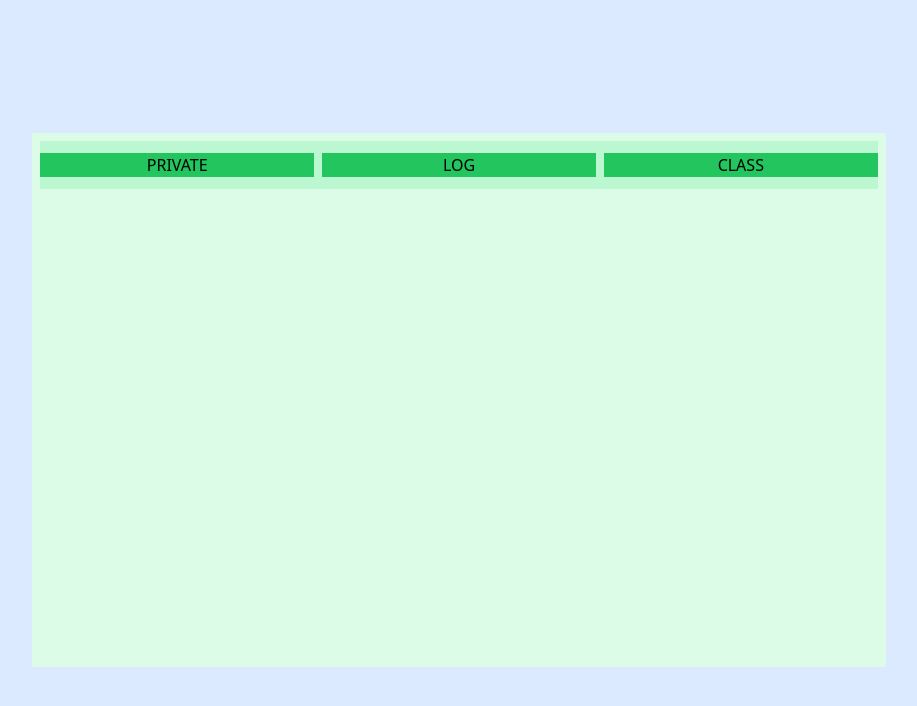
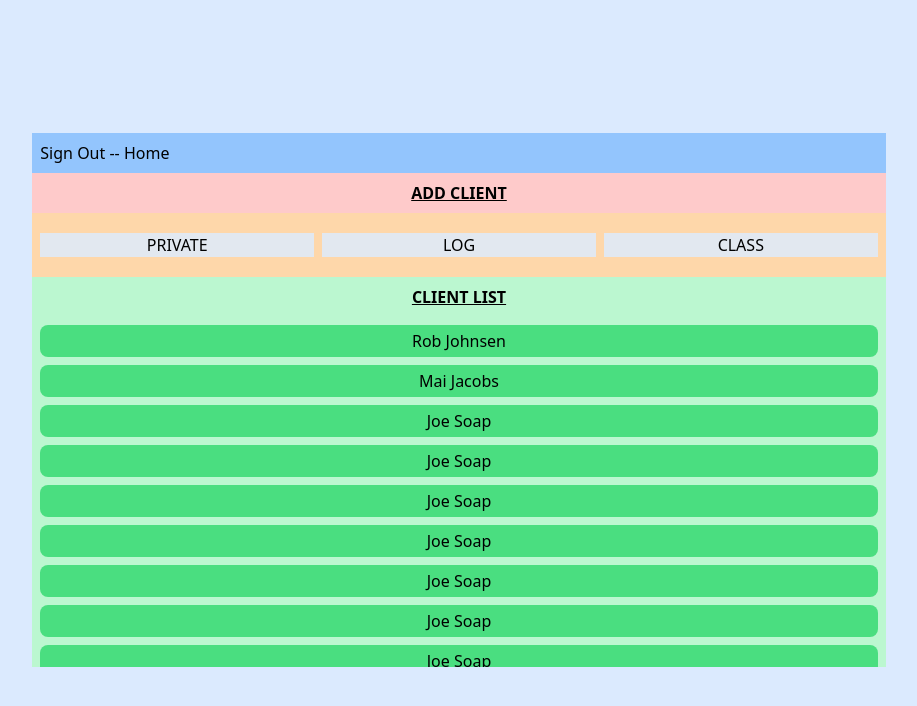
Before and after one commit to RobJJ/crud-client-app, a React (Create React App) app: page / in a window 1280 px wide. Shown: the top 706 px of the page, without its empty margins (181-1098 px from the left). Built offline with nearby package versions, Linux system fonts and the light colour scheme.

Commit message:
Implemented rough layout for homePage. Components sharing space and interacting as intended

```diff
--- a/src/App.js
+++ b/src/App.js
@@ -4,12 +4,13 @@ import ReceiptList from "./Components/Receipts/Receipt-parent-component";
 import AddClient from "./Components/AddClient/AddClient-component";
 import Navigation from "./Components/Navigation/Navigation-parent-component";
 import Log from "./Components/Log/Log-parent-component";
+import HomePage from "./Pages/Home-page";
 //
 
 function App() {
   return (
     <div className="w-screen h-screen bg-blue-100 flex justify-center items-center">
-      <Log />
+      <HomePage />
     </div>
   );
 }
--- a/src/Components/AddClient/AddClient-component.jsx
+++ b/src/Components/AddClient/AddClient-component.jsx
@@ -1,5 +1,4 @@
 import React, { useRef } from "react";
-import ClientList from "../ClientList/ClientList-parent-component";
 //
 //
 function AddClient(params) {
@@ -20,7 +19,7 @@ function AddClient(params) {
   };
   //
   return (
-    <div className="w-1/2 h-1/2 bg-blue-200 p-2 flex flex-col">
+    <div className=" flex flex-col">
       <div className="w-full bg-red-200 flex flex-col">
         <h2
           onClick={handleClientExpand}
@@ -69,8 +68,6 @@ function AddClient(params) {
           </button>
         </form>
       </div>
-      {/* CLIENT LIST COMPONENT WILL BE BELOW HERE */}
-      <ClientList />
     </div>
   );
 }
--- a/src/Components/ClientList/ClientList-parent-component.jsx
+++ b/src/Components/ClientList/ClientList-parent-component.jsx
@@ -64,34 +64,34 @@ const testListClients = [
     notes:
       "Random text that is very long so I want to see how this would wrap to a new line if that is needed",
   },
-  {
-    name: "Joe Soap",
-    age: 24,
-    country: "England",
-    notes:
-      "Random text that is very long so I want to see how this would wrap to a new line if that is needed",
-  },
-  //   {
-  //     name: "Joe Soap",
-  //     age: 24,
-  //     country: "England",
-  //     notes:
-  //       "Random text that is very long so I want to see how this would wrap to a new line if that is needed",
-  //   },
-  //   {
-  //     name: "Joe Soap",
-  //     age: 24,
-  //     country: "England",
-  //     notes:
-  //       "Random text that is very long so I want to see how this would wrap to a new line if that is needed",
-  //   },
-  //   {
-  //     name: "Joe Soap",
-  //     age: 24,
-  //     country: "England",
-  //     notes:
-  //       "Random text that is very long so I want to see how this would wrap to a new line if that is needed",
-  //   },
+  // {
+  //   name: "Joe Soap",
+  //   age: 24,
+  //   country: "England",
+  //   notes:
+  //     "Random text that is very long so I want to see how this would wrap to a new line if that is needed",
+  // },
+  // {
+  //   name: "Joe Soap",
+  //   age: 24,
+  //   country: "England",
+  //   notes:
+  //     "Random text that is very long so I want to see how this would wrap to a new line if that is needed",
+  // },
+  // {
+  //   name: "Joe Soap",
+  //   age: 24,
+  //   country: "England",
+  //   notes:
+  //     "Random text that is very long so I want to see how this would wrap to a new line if that is needed",
+  // },
+  // {
+  //   name: "Joe Soap",
+  //   age: 24,
+  //   country: "England",
+  //   notes:
+  //     "Random text that is very long so I want to see how this would wrap to a new line if that is needed",
+  // },
 ];
 
 function ClientList(params) {
@@ -100,7 +100,7 @@ function ClientList(params) {
   return (
     <div className="bg-green-200 h-full flex flex-col overflow-auto">
       <h2 className="underline text-center p-2 font-bold">CLIENT LIST</h2>
-      <section className=" h-full w-full flex flex-col gap-2 p-2 overflow-auto">
+      <section className="overflow-auto h-full w-full flex flex-col gap-2 p-2 ">
         {clients.map((client) => (
           <ClientListItem itemObj={client} />
         ))}
--- a/src/Components/Log/Log-parent-component.jsx
+++ b/src/Components/Log/Log-parent-component.jsx
@@ -39,23 +39,23 @@ function Log(params) {
   };
   //
   return (
-    <div className="w-2/3 h-2/3 bg-green-100 p-2">
+    <div className="w-full bg-orange-200 p-2">
       {/* Parent container that expands onClick. No height set */}
-      <div className="w-full bg-green-200 flex flex-col">
+      <div className="w-full  flex flex-col">
         {/* Top level bar display to handle clicks and guidance */}
         <div className="w-full h-12 flex text-center items-center gap-2">
           <div
             data-tag="log-private"
             onClick={handleLogClick}
-            className="w-1/3 bg-green-500"
+            className="w-1/3 bg-slate-200"
           >
             PRIVATE
           </div>
-          <div className="w-1/3 bg-green-500">LOG</div>
+          <div className="w-1/3 bg-slate-200">LOG</div>
           <div
             data-tag="log-class"
             onClick={handleLogClick}
-            className="w-1/3 bg-green-500"
+            className="w-1/3 bg-slate-200"
           >
             CLASS
           </div>
--- a/src/Pages/Home-page.jsx
+++ b/src/Pages/Home-page.jsx
@@ -0,0 +1,19 @@
+import React from "react";
+// Components
+import AddClient from "../Components/AddClient/AddClient-component";
+import ClientList from "../Components/ClientList/ClientList-parent-component";
+import Log from "../Components/Log/Log-parent-component";
+//
+
+function HomePage(params) {
+  return (
+    <div className="w-2/3 h-2/3 bg-blue-200 flex flex-col">
+      <div className="p-2 bg-blue-300">Sign Out -- Home </div>
+      <AddClient />
+      <Log />
+      <ClientList />
+    </div>
+  );
+}
+
+export default HomePage;
```
